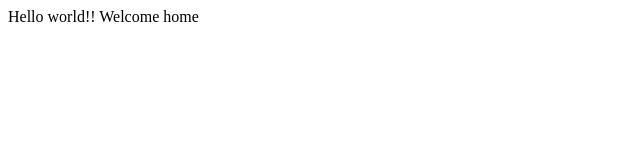
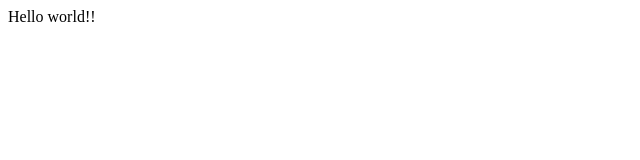
Before and after one commit to premiash/test-app, a plain HTML site: page index.html in a window 1280 px wide. Shown: the whole page, without its empty margins (0-640 px from the left). Drawn offline with Linux system fonts and the light colour scheme.

Commit message:
revert changes from changelist # 4b0f471c

```diff
--- a/index.html
+++ b/index.html
@@ -1,4 +1,3 @@
 <html>
 Hello world!!
-Welcome home
 </html>
```
Also changed, not shown: README.md.
